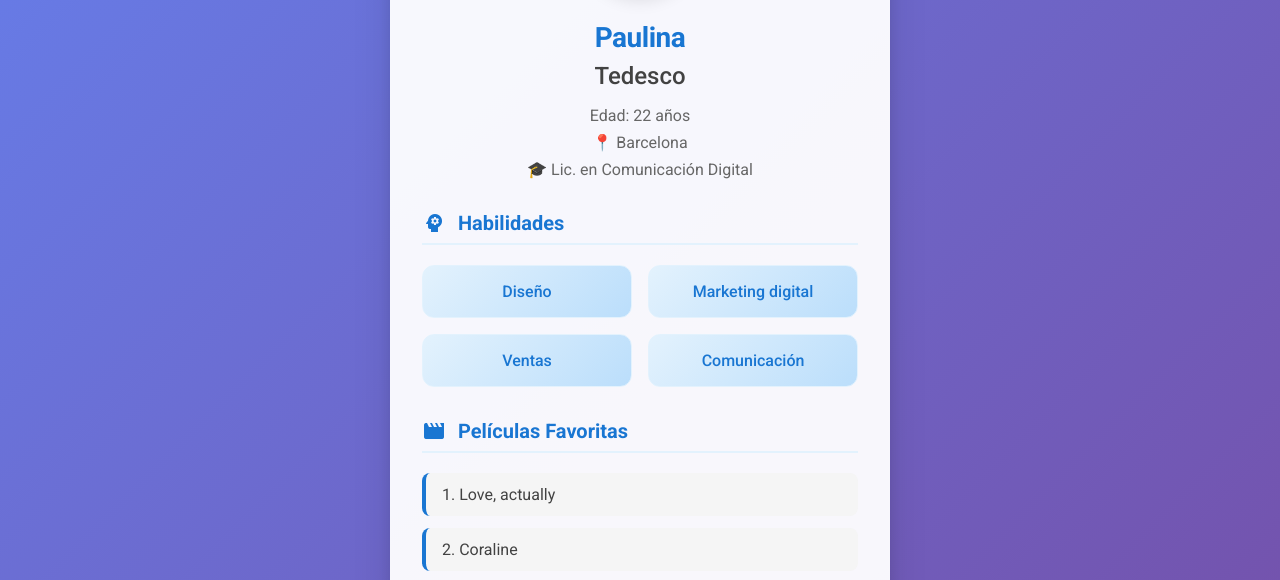
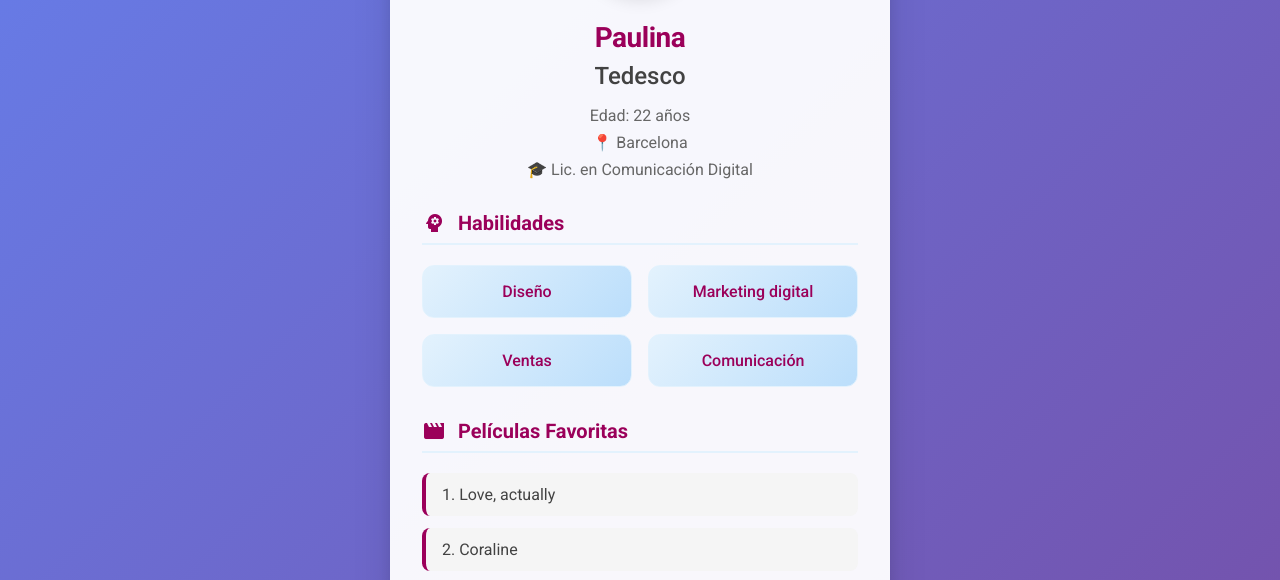
Before and after one commit to tedescopaulina-star/Personal-Profile-Card, a plain HTML site: page index.html in a window 1280 px wide. Shown: the part 179-759 px from the top of the page. Drawn offline with Linux system fonts and the light colour scheme.

Commit message:
colorfondo

```diff
--- a/styles.css
+++ b/styles.css
@@ -72,7 +72,7 @@ body {
 .profile-name {
     font-size: 28px;
     font-weight: 700;
-    color: #1976d2;
+    color: #9b005a;
     margin-bottom: 8px;
     letter-spacing: -0.5px;
 }
@@ -103,7 +103,7 @@ body {
     gap: 12px;
     font-size: 20px;
     font-weight: 600;
-    color: #1976d2;
+    color: #9b005a;
     margin-bottom: 20px;
     padding-bottom: 8px;
     border-bottom: 2px solid #e3f2fd;
@@ -111,7 +111,7 @@ body {
 
 .section-title .material-icons {
     font-size: 24px;
-    color: #1976d2;
+    color: #9b005a;
 }
 
 /* ===== SECCIÓN DE HABILIDADES ===== */
@@ -144,7 +144,7 @@ body {
 .skill-name {
     font-size: 16px;
     font-weight: 500;
-    color: #1976d2;
+    color: #9b005a;
 }
 
 /* ===== SECCIONES DE FAVORITOS ===== */
@@ -167,7 +167,7 @@ body {
     color: #424242;
     font-weight: 400;
     transition: all 0.3s ease;
-    border-left: 4px solid #1976d2;
+    border-left: 4px solid #9b005a;
 }
 
 .favorite-item:hover {
```
